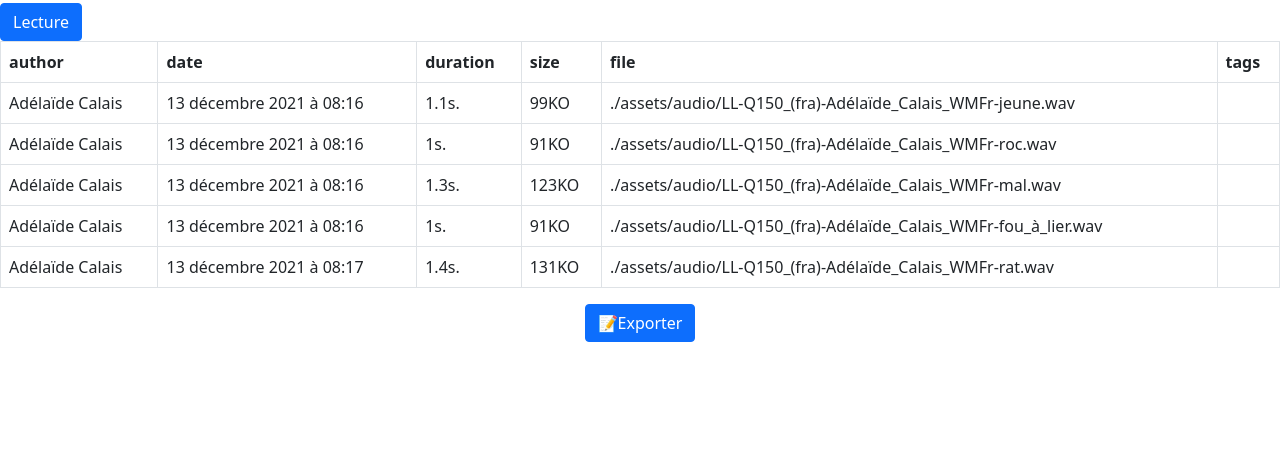
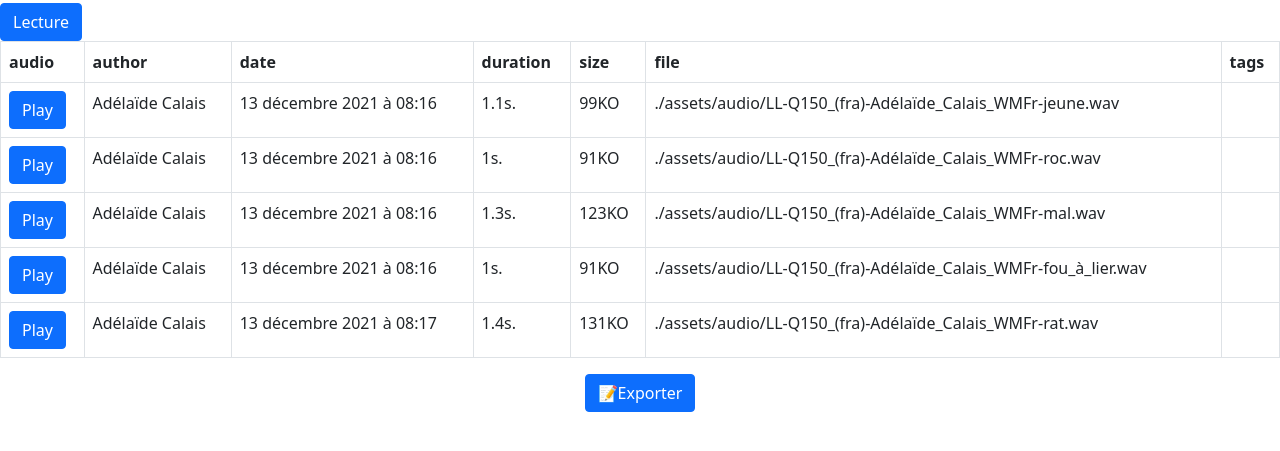
Before and after one commit to Simon-Lanos/LinguaLibreChecker, a plain HTML site: page index.html in a window 1280 px wide. Shown: the part 53-504 px from the top of the page. Drawn offline with Linux system fonts and the light colour scheme.

Commit message:
feat: add column audio and button play

```diff
--- a/assets/js/table.js
+++ b/assets/js/table.js
@@ -3,6 +3,7 @@ function CreateTableFromJSON() {
 
     // EXTRACT VALUE FOR HTML HEADER.
     var col = [];
+    col.push("audio")
     for (var i = 0; i < myData.length; i++) {
         for (var key in myData[i]) {
             if (col.indexOf(key) === -1) {
@@ -17,7 +18,6 @@ function CreateTableFromJSON() {
 
     // CREATE HTML TABLE HEADER ROW USING THE EXTRACTED HEADERS ABOVE.
     var tr = table.insertRow(-1);                   // TABLE ROW.
-
     for (var i = 0; i < col.length; i++) {
         var th = document.createElement("th");      // TABLE HEADER.
         th.innerHTML = col[i];
@@ -30,8 +30,10 @@ function CreateTableFromJSON() {
 
         for (var j = 0; j < col.length; j++) {
             var tabCell = tr.insertCell(-1);
-
-            if (col[j] == "duration") {
+            if (col[j] == "audio") {
+                tabCell.innerHTML = '<button class="btn btn-primary" id="btnOpen" onclick="btnOpen()">Play</button>';
+            }
+            else if (col[j] == "duration") {
                 tabCell.innerHTML = myData[i][col[j]] + 's.';
             }
             else if (col[j] == "size") {
--- a/index.html
+++ b/index.html
@@ -51,7 +51,7 @@
 <script type="text/javascript" src="./assets/js/data.js"></script>
 <script type="text/javascript" src="assets/js/table.js"></script>
 <script type="text/javascript" src="./assets/js/dialog.js"></script>
-<script type="text/javascript" src="assets/js/table.js"></script>
+<script type="text/javascript" src="./assets/js/table.js"></script>
 <script type="text/javascript" src="./assets/js/data-to-xml.js"></script>
 <script type="text/javascript" src="./assets/js/downloader.js"></script>
 <script type="text/javascript" src="./assets/js/translator.js"></script>
```
